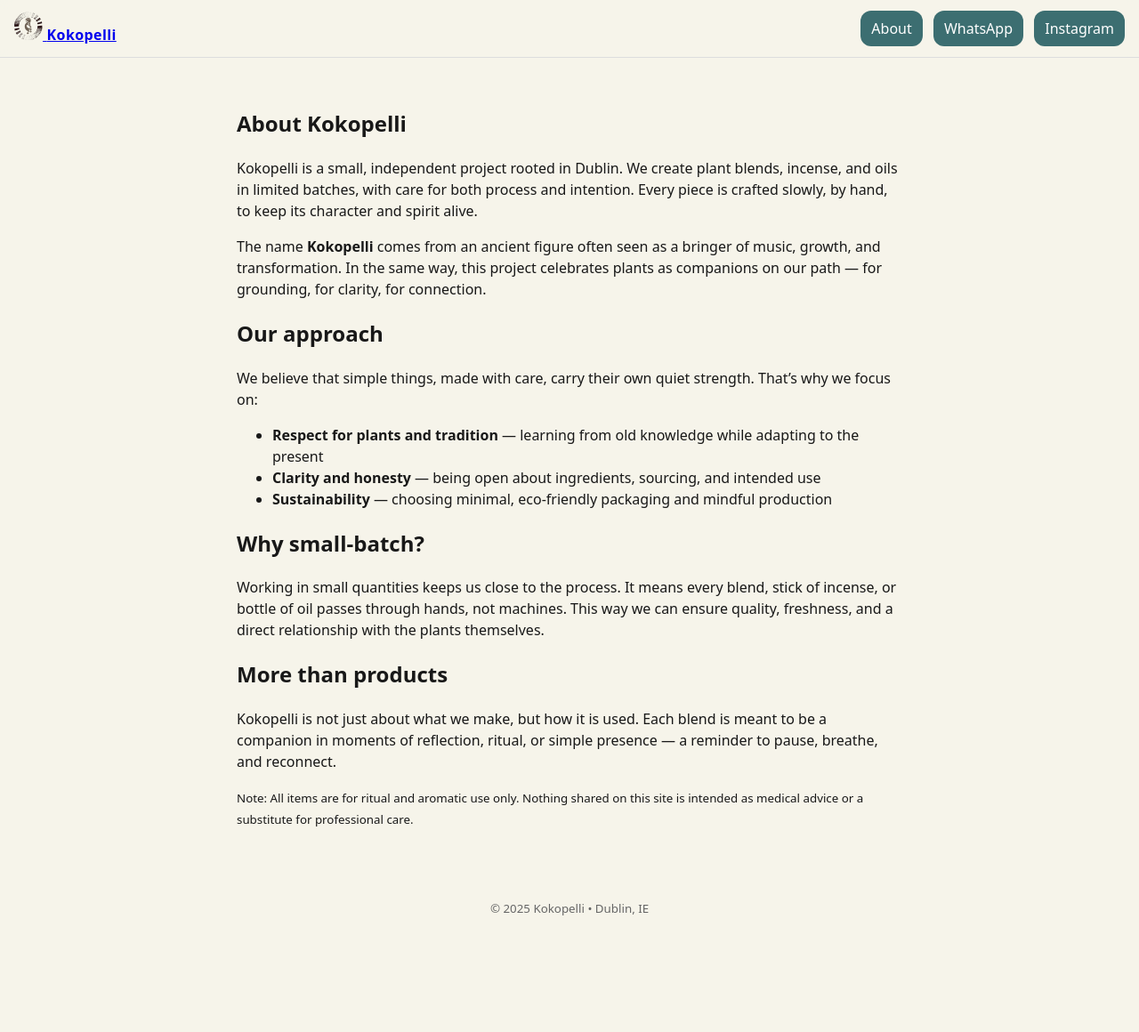
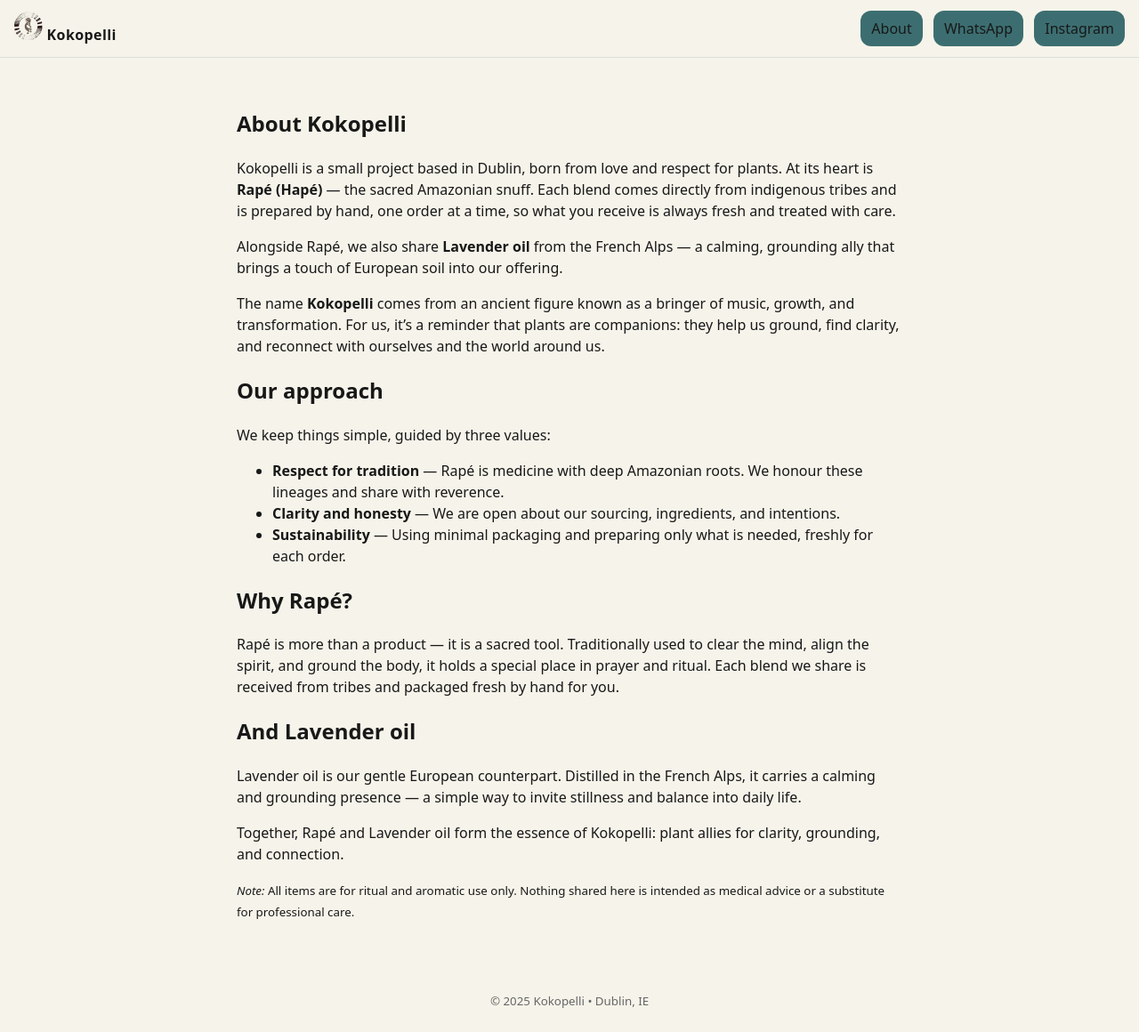
Before and after one commit to MrurBo/kokopelli, a Jekyll site: the page built from about.md, in a window 1280 px wide and 1160 px high. Shown: the whole window at 89% size. Built offline with Jekyll 4.4.1, drawn with Linux system fonts in a browser that asks for light colours; comment, search, counter and statistics services are not loaded.

Commit message:
Changed about and styling

```diff
--- a/about.md
+++ b/about.md
@@ -1,29 +1,33 @@
 ---
 layout: default
 title: About
-description: Kokopelli — handcrafted plant blends, incense, and oils made with care in Dublin.
+description: Kokopelli — Rapé (Hapé) and Lavender oil, prepared with care in Dublin.
 permalink: /about/
 ---
 
 <section class="container">
   <h1>About Kokopelli</h1>
-  <p>Kokopelli is a small, independent project rooted in Dublin. We create plant blends, incense, and oils in limited batches, with care for both process and intention. Every piece is crafted slowly, by hand, to keep its character and spirit alive.</p>
+  <p>Kokopelli is a small project based in Dublin, born from love and respect for plants. At its heart is <strong>Rapé (Hapé)</strong> — the sacred Amazonian snuff. Each blend comes directly from indigenous tribes and is prepared by hand, one order at a time, so what you receive is always fresh and treated with care.</p>
 
-  <p>The name <strong>Kokopelli</strong> comes from an ancient figure often seen as a bringer of music, growth, and transformation. In the same way, this project celebrates plants as companions on our path — for grounding, for clarity, for connection.</p>
+  <p>Alongside Rapé, we also share <strong>Lavender oil</strong> from the French Alps — a calming, grounding ally that brings a touch of European soil into our offering.</p>
+
+  <p>The name <strong>Kokopelli</strong> comes from an ancient figure known as a bringer of music, growth, and transformation. For us, it’s a reminder that plants are companions: they help us ground, find clarity, and reconnect with ourselves and the world around us.</p>
 
   <h2>Our approach</h2>
-  <p>We believe that simple things, made with care, carry their own quiet strength. That’s why we focus on:</p>
+  <p>We keep things simple, guided by three values:</p>
   <ul>
-    <li><strong>Respect for plants and tradition</strong> — learning from old knowledge while adapting to the present</li>
-    <li><strong>Clarity and honesty</strong> — being open about ingredients, sourcing, and intended use</li>
-    <li><strong>Sustainability</strong> — choosing minimal, eco-friendly packaging and mindful production</li>
+    <li><strong>Respect for tradition</strong> — Rapé is medicine with deep Amazonian roots. We honour these lineages and share with reverence.</li>
+    <li><strong>Clarity and honesty</strong> — We are open about our sourcing, ingredients, and intentions.</li>
+    <li><strong>Sustainability</strong> — Using minimal packaging and preparing only what is needed, freshly for each order.</li>
   </ul>
 
-  <h2>Why small-batch?</h2>
-  <p>Working in small quantities keeps us close to the process. It means every blend, stick of incense, or bottle of oil passes through hands, not machines. This way we can ensure quality, freshness, and a direct relationship with the plants themselves.</p>
+  <h2>Why Rapé?</h2>
+  <p>Rapé is more than a product — it is a sacred tool. Traditionally used to clear the mind, align the spirit, and ground the body, it holds a special place in prayer and ritual. Each blend we share is received from tribes and packaged fresh by hand for you.</p>
 
-  <h2>More than products</h2>
-  <p>Kokopelli is not just about what we make, but how it is used. Each blend is meant to be a companion in moments of reflection, ritual, or simple presence — a reminder to pause, breathe, and reconnect.</p>
+  <h2>And Lavender oil</h2>
+  <p>Lavender oil is our gentle European counterpart. Distilled in the French Alps, it carries a calming and grounding presence — a simple way to invite stillness and balance into daily life.</p>
 
-  <p><small>Note: All items are for ritual and aromatic use only. Nothing shared on this site is intended as medical advice or a substitute for professional care.</small></p>
+  <p>Together, Rapé and Lavender oil form the essence of Kokopelli: plant allies for clarity, grounding, and connection.</p>
+
+  <p><small><em>Note:</em> All items are for ritual and aromatic use only. Nothing shared here is intended as medical advice or a substitute for professional care.</small></p>
 </section>
--- a/assets/style.css
+++ b/assets/style.css
@@ -42,7 +42,7 @@
   letter-spacing: .4px
 }
 
-.brand a {
+.topbar a {
   color: var(--ink);
   text-decoration: none
 }
```
